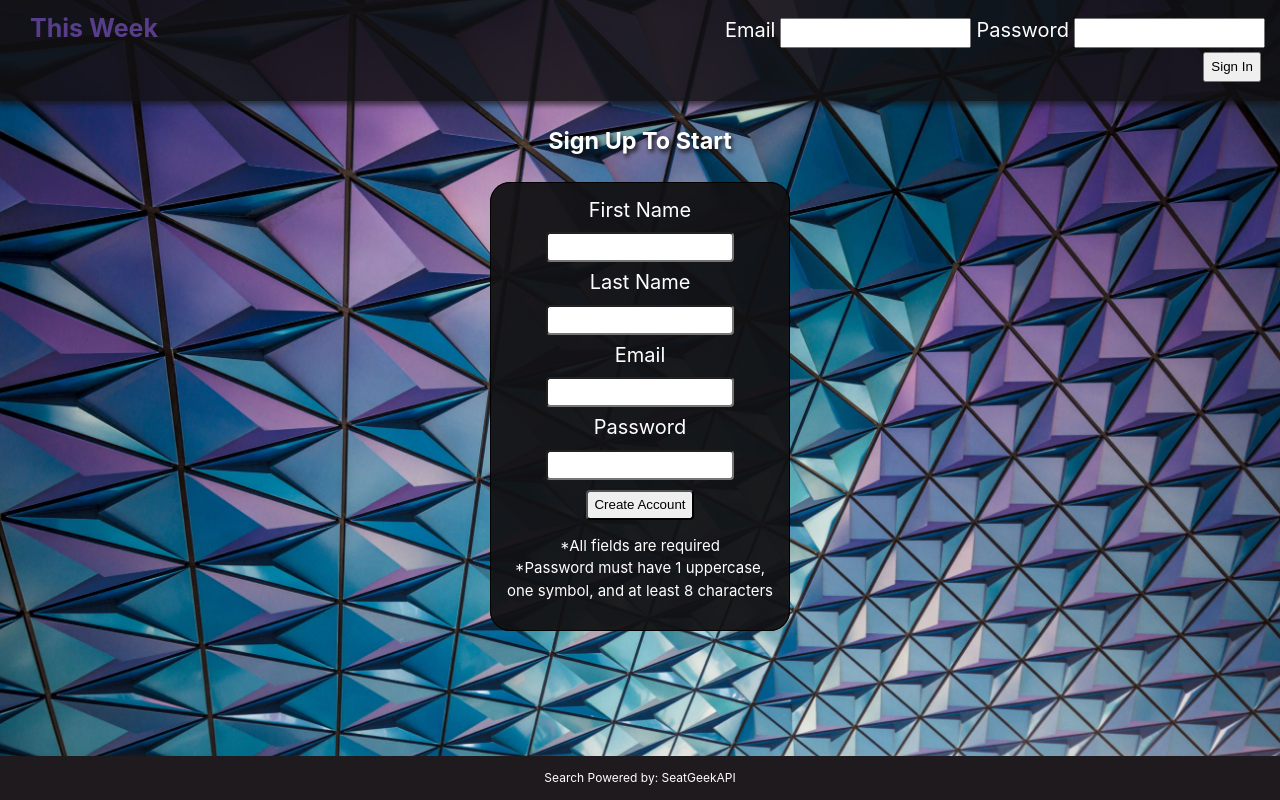
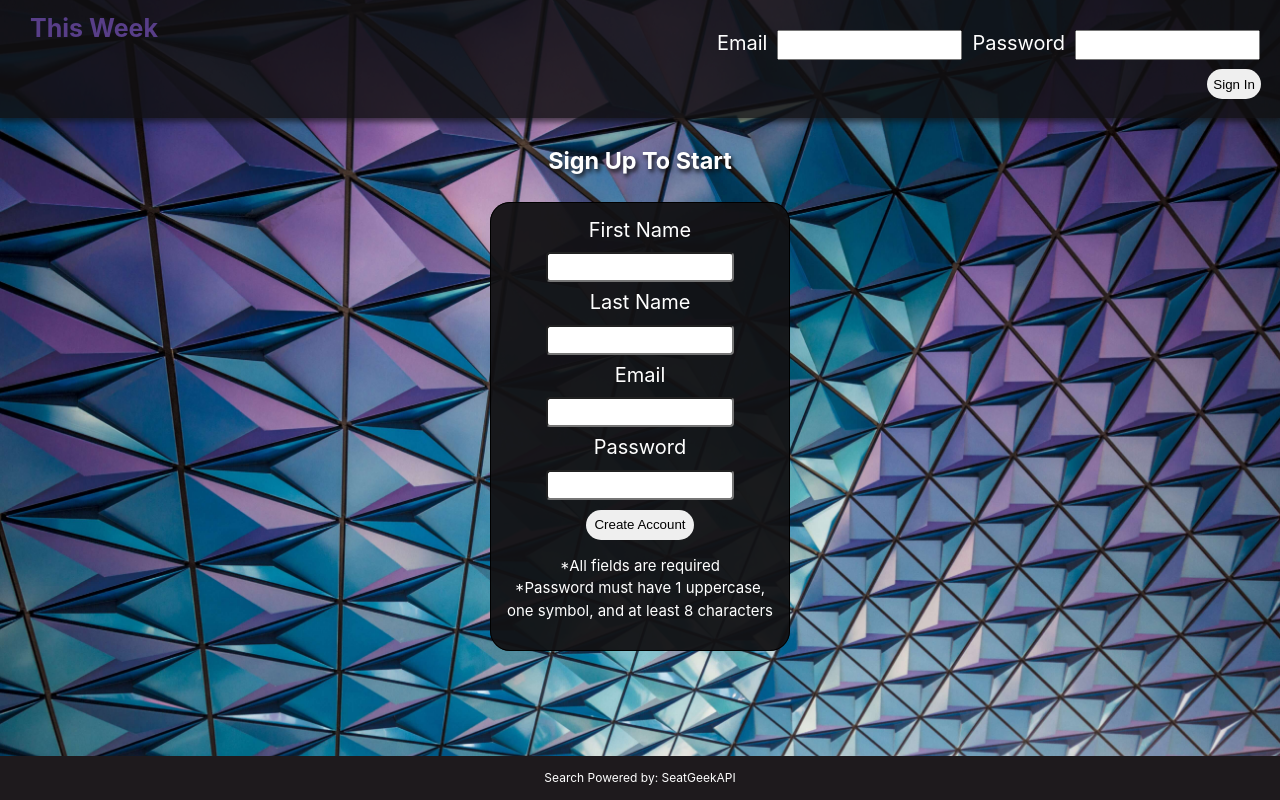
Before and after one commit to bahitssara/Just-Go, a React (Create React App) app: page /signup in a window 1280 px wide. Built offline with nearby package versions, Linux system fonts and the light colour scheme; the HTML template or start-up script is replaced by a standard one.

Commit message:
css-cal-fix

```diff
--- a/src/Calendar/Calendar.css
+++ b/src/Calendar/Calendar.css
@@ -6,10 +6,8 @@
 }
 
 .calendar-page h2 {
-  display: flex;
-  justify-content: center;
-  text-shadow: 2px 3px 4px rgba(18,17,19)
-
+  text-shadow: 2px 3px 4px rgba(18,17,19);
+  padding: 10px;
 }
 
 .calendar-page ul {
@@ -18,18 +16,17 @@
 
 .weekday {
   box-shadow: 2px 4px 3px #1E1A1D;
-    background-color: rgba(18,17,19,0.85);
   border-radius: 4px;
   margin: 10px;
-    height: 300px;
-    min-width:300px;
+  height: 370px;
+  min-width:325px;
   font-size: 15px;
   padding: 10px;
 }
 
 .event {
   background-color: rgba(18,17,19,0.85);
-  padding: 10px;
+  padding: 5px;
   border-radius: 3px;
   text-decoration:underline;
 }
@@ -49,17 +46,27 @@
   margin: auto;
 }
 
+.event-pic {
+  display: block;
+  margin: auto;
+  width: 50%;
+}
+
+
 
 @media only screen and (min-width: 320px) {
   .calendar-page {
-    flex-direction: row;
-    flex-wrap: wrap;
+
   }
+
   .calendar-table {
-    display: flex;
-    flex-wrap: wrap;
-    justify-content: center;
+    margin: 10px;
   }
+
+  .event {
+    height: 355px;
+  }
+
 }
 
 @media only screen and (min-width: 725px) {
@@ -69,12 +76,15 @@
 
 @media only screen and (min-width: 1000px) {
   .calendar-page {
+      display: flex;
       flex-direction: row;
-      flex-wrap: wrap;
   }
 
   .calendar-table {
       display: flex;
-      flex-wrap: wrap;
+    }
+
+  .calendar-page h2 {
+      margin: 100px;
     }
 }
--- a/src/Calendar/Calendar.js
+++ b/src/Calendar/Calendar.js
@@ -36,7 +36,6 @@ class Calendar extends React.Component{
 
     render(){
         const {events = []}  = this.state;
-        console.log(events)
         return(
             <section className='calendar-page'>
                 <h2>Your Saved Events</h2>
@@ -48,6 +47,7 @@ class Calendar extends React.Component{
                             event_img={event.event_img}
                             event_date={event.event_date}
                             event={event.event}
+                            title={event.title}
                         />
                     )}
                 </section>
--- a/src/CalendarFormat/CalendarFormat.js
+++ b/src/CalendarFormat/CalendarFormat.js
@@ -49,11 +49,11 @@ class CalendarFormat extends React.Component {
                 <ul className='weekday'>{weekday}
                     <li key={id} className='event'><h3>Events:</h3>
                         <a href={event_url} className='event-link' rel='noopener noreferrer' target='_blank'>{title}</a>
-                        <img src={event_img} alt='event' />
+                        <img src={event_img} alt='event' className='event-pic' />
                         <span className='event-date'> {format(event_date, 'ddd MM/DD/YYYY')}</span>
                         <p>Event type: {event}</p>
                         {this.renderDeleteButton()}
-                        <button className='edit-button'>Edit</button>
+                        {/* <button className='edit-button'>Edit</button> */}
                     </li>
                 </ul>
             </div>
--- a/src/HeaderLoginForm/HeaderLoginForm.css
+++ b/src/HeaderLoginForm/HeaderLoginForm.css
@@ -1,17 +1,27 @@
   .sign-in-form {
     display: flex;
     justify-content: center;
-    padding: 15px;
     margin: 0;
   }
 
   .header input,label {
-    padding: 5px;
+    margin: 5px;
   }
 
   .header input {
     height: 30px;
+  }
 
+  header button {
+    border: none;
+    border-radius: 15px;
+    margin: 5px;
+  }
+
+  header button:hover{
+    background-color: #024B6E;
+    border: none;
+    color: white;
   }
 
   @media only screen and (min-width: 320px) {
@@ -33,6 +43,7 @@
      .sign-in-form {
        display: inline-block;
        float: right;
+       margin-top: 10px;
      }
 
      header button {
--- a/src/SignUpForm/SignUpForm.css
+++ b/src/SignUpForm/SignUpForm.css
@@ -42,14 +42,27 @@
     font-size: 15px;
 }
 
+.sign-up-submit {
+    width: 40%;
+    border-radius:15px;
+    border: none;
+}
+
+.sign-up-submit:hover {
+    background-color: #024B6E;
+    color: white;
+}
+
 @media screen and (min-width: 320px) {
     .signup-page {
         margin: 100px;
     }
 }
 
-@media screen and (min-width: 765px) {
-
+@media screen and (min-width: 740px) {
+    .signup-page {
+        margin: 120px;
+    }
 }
 
 @media screen and (min-width: 1000px) {
--- a/src/homepage/homepage.css
+++ b/src/homepage/homepage.css
@@ -28,14 +28,15 @@
 }
 
 .sign-up-button:hover {
-  background-color: #583e88;
+  background-color: #024B6E;
   color: white;
   border: none;
 }
 
   @media screen and (min-width: 320px) {
     .home-page {
-      margin: 120px;
+      margin: 100px;
+      margin-top: 140px;
     }
 
     .home-page p {
```
Also changed, not shown: src/CalendarFormat/CalendarFormat.css (+52 -0 lines). Lines whose indentation alone changed are shown as unchanged.
